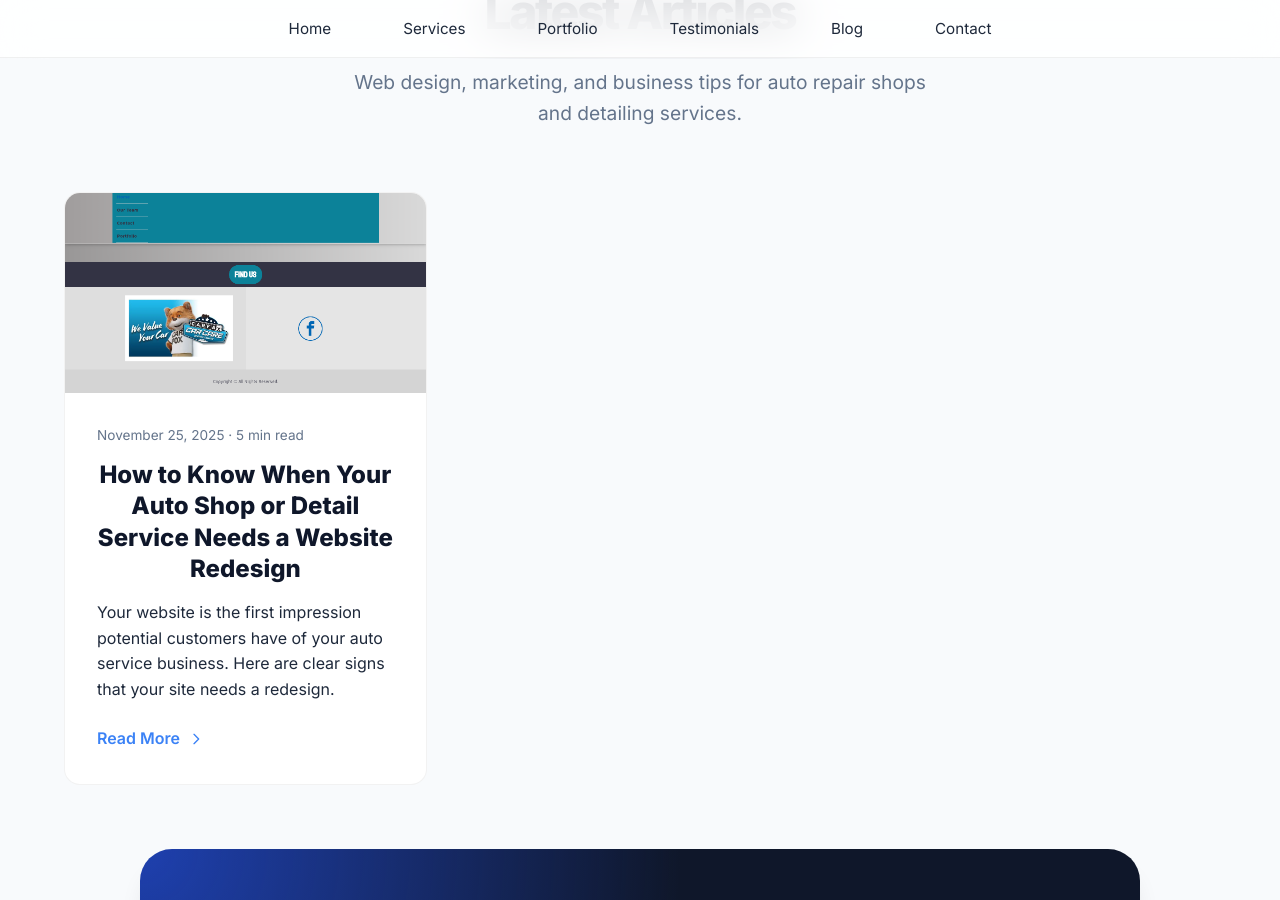
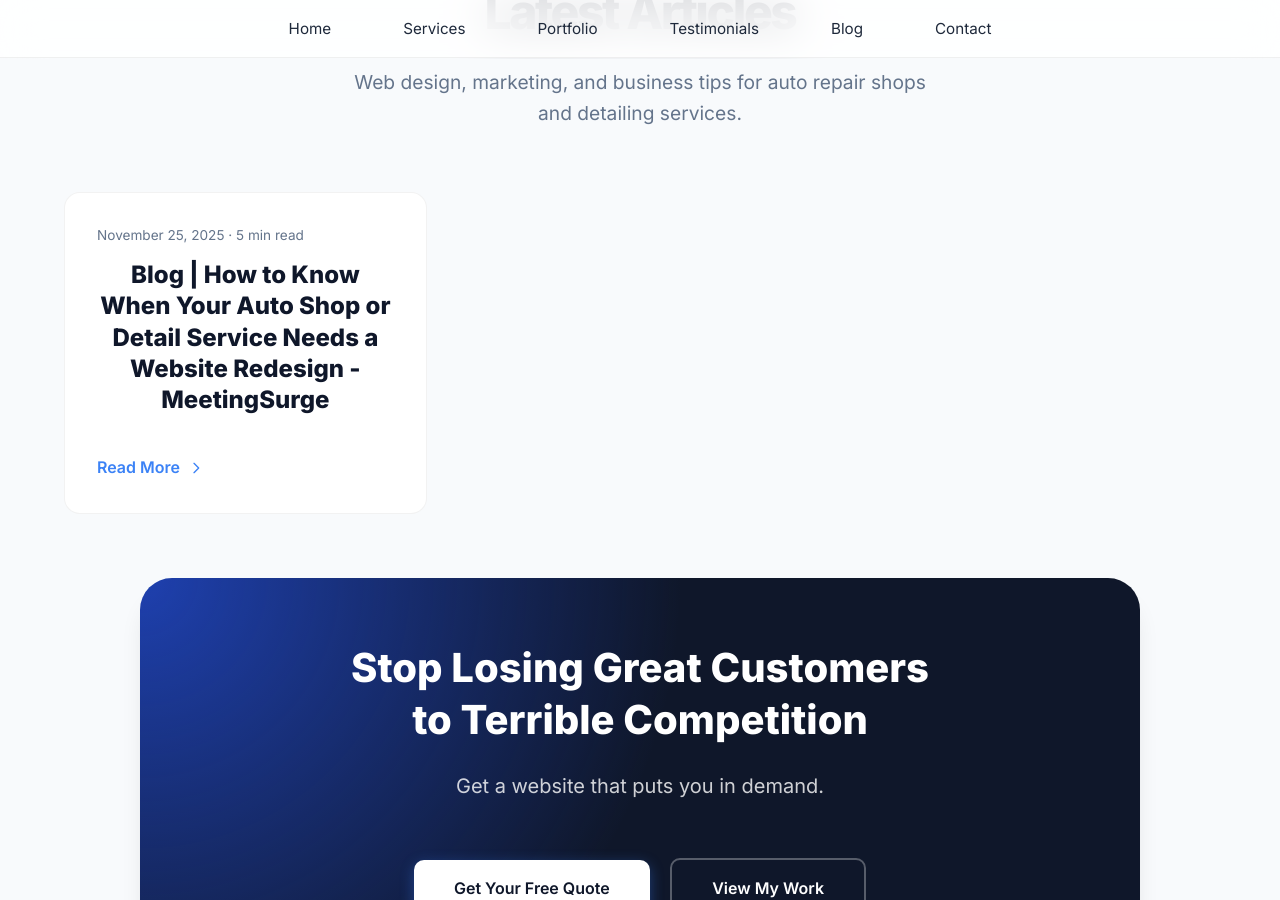
Before and after one commit to JamesBrownR/MeetingSurge, a Jekyll site: the page built from blog/index.html, in a window 1280 px wide and 900 px high, scrolled down 542 px. Built offline with Jekyll 4.4.1, drawn with Linux system fonts in a browser that asks for light colours; some of the changed lines change nothing that is shown.

Commit message:
Update 2025-11-25-website-redesign.md

```diff
--- a/_posts/2025-11-25-website-redesign.md
+++ b/_posts/2025-11-25-website-redesign.md
@@ -1,65 +1,174 @@
 ---
-layout: post
-title: "How to Know When Your Auto Shop or Detail Service Needs a Website Redesign"
-date: 2025-11-25
-excerpt: "Your website is the first impression potential customers have of your auto service business. Here are clear signs that your site needs a redesign."
-image: "/Tulsa-Auto-Gems/Tulsa-Auto-Gems-Old.png"
-reading_time: "5 min read"
+layout: blog
+title: Blog | How to Know When Your Auto Shop or Detail Service Needs a Website Redesign - MeetingSurge
+description: 7 clear signs that your auto repair business website needs a professional redesign to start driving more customers.
 ---
 
-Your website is the first impression potential customers have of your auto service business. So how do you know when your current site isn't giving you a good look? Here are clear signs that your site needs a redesign.
+  <style>
 
-## 1. Your Website Doesn't Work on Mobile
 
-More than 60% of people searching for auto repair services use their phones. If your website looks broken on mobile devices or customers have to pinch and zoom to read anything, you're losing business every single day.
+    /* --- BLOG CONTENT STYLES --- */
+    .blog-container {
+      max-width: 800px;
+      margin: 8rem auto 4rem; /* Pull up into the header space */
+      padding: 0 1.5rem;
+      position: relative;
+    }
 
-**Quick test:** Pull up your website on your phone right now. Can customers easily find your phone number? Click to call? Book an appointment in under 5 clicks? If not, it's time for a redesign.
+    .blog-post {
+      background: var(--surface);
+      padding: 3rem;
+      border-radius: 20px;
+      box-shadow: var(--shadow-xl);
+      border: var(--card-border);
+    }
 
-<div class="image-placeholder-section">
-    <img src="/Tulsa-Auto-Gems/Tulsa-Auto-Gems-Old.png"
-         alt="Image representing outdated website or mobile issues"
-         onerror="this.onerror=null; this.src='/Tulsa-Auto-Gems/Tulsa-Auto-Gems-Old.png'">
-    <p>Caption: Modern, responsive design is essential for mobile users (and for SEO).</p>
-</div>
+    .blog-title {
+      font-size: 3rem;
+      font-weight: 800;
+      line-height: 1.2;
+      color: var(--primary);
+      margin-bottom: 0.5rem;
+      letter-spacing: -0.05em;
+    }
 
-## 2. You're Not Getting Calls From It
+    .blog-meta {
+      color: var(--text-muted);
+      font-size: 0.95rem;
+      font-weight: 500;
+      margin-bottom: 2.5rem;
+      border-bottom: 1px solid rgba(0,0,0,0.05);
+      padding-bottom: 1.5rem;
+    }
 
-A website should work for you. If you're not getting meetings through your site, something's wrong. Maybe your contact information is buried, your call-to-action buttons are unclear, or potential customers simply can't figure out what you offer.
+    .blog-post h2 {
+      font-size: 1.75rem;
+      font-weight: 700;
+      color: var(--primary);
+      margin-top: 2.5rem;
+      margin-bottom: 1rem;
+      text-align: left;
+    }
 
-Your website should make it dead simple for customers to contact you or book appointments. If it doesn't, you're leaving money on the table.
+    .blog-post h3 {
+      font-size: 1.25rem;
+      font-weight: 700;
+      color: var(--accent);
+      margin-top: 1.5rem;
+      margin-bottom: 0.75rem;
+    }
 
-## 3. Your Site Looks Outdated
+    .blog-post p {
+      margin-bottom: 1.5rem;
+      line-height: 1.7;
+      color: var(--text-main);
+    }
 
-First impressions matter. If your website looks like it was built in 2010, customers will assume your business is stuck in the past too. Modern customers expect a modern experience.
+    .blog-post strong {
+      font-weight: 600;
+      color: var(--primary-light);
+    }
 
-Design trends change, and a dated website signals that you're not keeping up. Customers want to know they're working with a business that invests in quality and stays current.
+    .blog-post ul {
+      margin-left: 1.5rem;
+      margin-bottom: 1.5rem;
+      list-style-type: disc;
+    }
 
-## 4. Your Competitors Have Better Websites
+    .blog-post li {
+      margin-bottom: 0.5rem;
+    }
 
-Do a quick search for auto repair shops in your area. If your competitors' websites look more professional, load faster, and make it easier to book appointments, they're stealing your customers's cars.
+    hr {
+      border: none;
+      border-top: 1px solid rgba(0,0,0,0.05);
+      margin: 2.5rem 0;
+    }
 
-You don't need the fanciest website on the internet. You just need one that doesn't make customers think "can I even trust you?" when they see it.
+    /* Images section styling */
+    .image-placeholder-section {
+      margin: 2rem 0;
+      padding: 2rem;
+      background: var(--bg-body);
+      border: 1px dashed var(--text-muted);
+      border-radius: 12px;
+      text-align: center;
+    }
 
-## 5. You Can't Update It Quickly
+    .image-placeholder-section img {
+        width: 100%;
+        max-height: 450px;
+        object-fit: cover;
+        border-radius: 8px;
+        margin-bottom: 1rem;
+    }
 
-If you can't call a developer every time you want to change your hours, update a price, or add a service, your website is working against you. Simple updates shouldn't cost you time and money.
+    .image-placeholder-section p {
+        color: var(--text-muted);
+        font-style: italic;
+        font-size: 0.9rem;
+        margin: 0;
+    }
 
-A good website should be easy to manage. You should be able to make basic changes whenever you need to, without technical headaches.
 
-## 6. Your Site Loads Slowly
 
-Doesn't seem important. But customers won't wait. If your website takes more than 3 seconds to load, most people will hit the back button and call your competitor instead.
+  </style>
+</head>
+<body>
 
-Slow websites annoy customers and hurt your Google rank. Speed matters more than you think.
+<div style="background-color: #ffffff;">
 
-## 7. You're Embarrassed to Share Your Website
 
-This is the simplest test. When someone asks for your website, do you love sharing it, or do you cringe a little? If you're not happy to send people to your site, your potential clients certainly aren't happy to look at it.
 
-Your website should show your experience and make you look like the professional you are.
+<!-- Reused Navigation -->
+      {% include nav.html %}
 
-## What to Do Next
 
-If your business checks any of these, you're losing money. Every day with an outdated website is another day you lose customers.
 
-A professional website redesign doesn't have to take months or cost a fortune. The right web designer (me) can have you up and running with a modern, mobile-friendly site in as little as 1-2 weeks.
+
+        <h1 class="blog-title">How to Know When Your Auto Shop or Detail Service Needs a Website Redesign</h1>
+        <p class="blog-meta">Published: November 25, 2025 | 5 min read</p>
+
+        <p>Your website is the first impression potential customers have of your auto service business. So how do you know when your current site isn't giving you a good look? Here are clear signs that your site needs a redesign.</p>
+
+        <h2>1. Your Website Doesn't Work on Mobile</h2>
+        <p>More than 60% of people searching for auto repair services use their phones. If your website looks broken on mobile devices or customers have to pinch and zoom to read anything, you're losing business every single day.</p>
+        <p><strong>Quick test:</strong> Pull up your website on your phone right now. Can customers easily find your phone number? Click to call? Book an appointment in under 5 clicks? If not, it's time for a redesign.</p>
+
+        <!-- Image Placement Section -->
+        <div class="image-placeholder-section">
+            <img src="/Tulsa-Auto-Gems/Tulsa-Auto-Gems-Old.png"
+                 alt="Image representing outdated website or mobile issues"
+                 onerror="this.onerror=null; this.src='/Tulsa-Auto-Gems/Tulsa-Auto-Gems-Old.png"
+            >
+            <p>Caption: Modern, responsive design is essential for mobile users (and for SEO).</p>
+        </div>
+
+        <h2>2. You're Not Getting Calls From It</h2>
+        <p>A website should work for you. If you're not getting meetings through your site, something's wrong. Maybe your contact information is buried, your call-to-action buttons are unclear, or potential customers simply can't figure out what you offer.</p>
+        <p>Your website should make it dead simple for customers to contact you or book appointments. If it doesn't, you're leaving money on the table.</p>
+
+        <h2>3. Your Site Looks Outdated</h2>
+        <p>First impressions matter. If your website looks like it was built in 2010, customers will assume your business is stuck in the past too. Modern customers expect a modern experience.</p>
+        <p>Design trends change, and a dated website signals that you're not keeping up. Customers want to know they're working with a business that invests in quality and stays current.</p>
+
+        <h2>4. Your Competitors Have Better Websites</h2>
+        <p>Do a quick search for auto repair shops in your area. If your competitors' websites look more professional, load faster, and make it easier to book appointments, they're stealing your customers's cars.</p>
+        <p>You don't need the fanciest website on the internet. You just need one that doesn't make customers think "can I even trust you?" when they see it.</p>
+
+        <h2>5. You Can't Update It Quickly</h2>
+        <p>If you can't call a developer every time you want to change your hours, update a price, or add a service, your website is working against you. Simple updates shouldn't cost you time and money.</p>
+        <p>A good website should be easy to manage. You should be able to make basic changes whenever you need to, without technical headaches.</p>
+
+        <h2>6. Your Site Loads Slowly</h2>
+        <p>Doesn't seem important. But customers won't wait. If your website takes more than 3 seconds to load, most people will hit the back button and call your competitor instead.</p>
+        <p>Slow websites annoy customers and hurt your Google rank. Speed matters more than you think.</p>
+
+        <h2>7. You're Embarrassed to Share Your Website</h2>
+        <p>This is the simplest test. When someone asks for your website, do you love sharing it, or do you cringe a little? If you're not happy to send people to your site, your potential clients certainly aren't happy to look at it.</p>
+        <p>Your website should show your experience and make you look like the professional you are.</p>
+
+        <h2>What to Do Next</h2>
+        <p>If your business checks any of these, you're losing money. Every day with an outdated website is another day you lose customers.</p>
+        <p>A professional website redesign doesn't have to take months or cost a fortune. The right web designer (me) can have you up and running with a modern, mobile-friendly site in as little as 1-2 weeks.</p>
+    </article>
```
